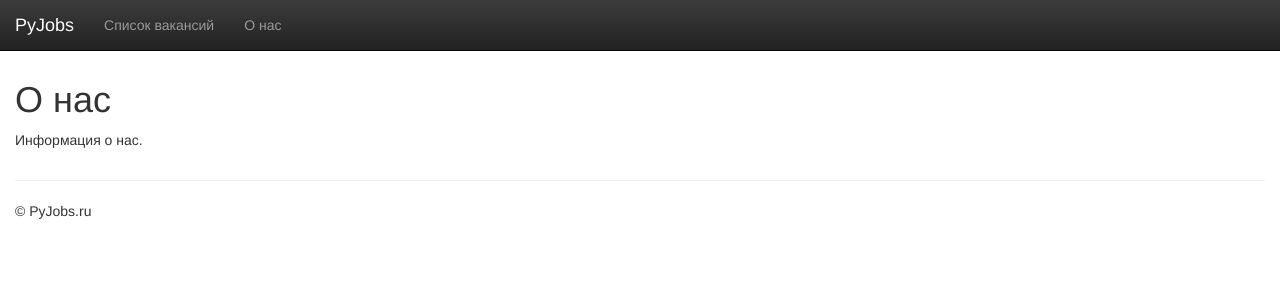
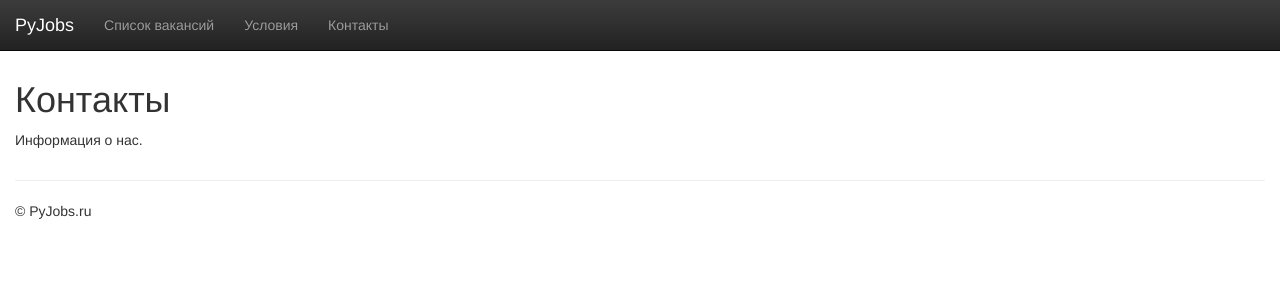
Before and after one commit to pyshop/pyjobs, a Django app: page /about/ in a window 1280 px wide. Shown: the top 300 px of the page. Run offline with Django 3.2, Linux system fonts and the light colour scheme; some libraries are stand-ins or nearby versions.

Commit message:
Adds new page conditions.

```diff
--- a/src/adverts/templates/adverts/about.html
+++ b/src/adverts/templates/adverts/about.html
@@ -1,8 +1,8 @@
 {% extends 'base.html' %}
 
-{% block title %}О нас{% endblock %}
+{% block title %}Контакты{% endblock %}
 
 {% block content %}
-    <h1>О нас</h1>
+    <h1>Контакты</h1>
     <p>Информация о нас.</p>
 {% endblock %}
--- a/src/adverts/templates/adverts/advert_detail.html
+++ b/src/adverts/templates/adverts/advert_detail.html
@@ -8,5 +8,4 @@
 
     <p>Автор: {{ advert.author }}</p>
     <p>Дата изменения: {{ advert.modified }}</p>
-    <p><a href="{% url 'advert-detail' advert.pk %}">подробнее...</a></p>
 {% endblock %}
--- a/src/adverts/templates/base.html
+++ b/src/adverts/templates/base.html
@@ -30,7 +30,8 @@
         <div class="collapse navbar-collapse" id="navbar-collapse">
             <ul class="nav navbar-nav">
                 <li><a href="{% url 'home' %}">Список вакансий</a></li>
-                <li><a href="{% url 'about-us' %}">О нас</a></li>
+				<li><a href="{% url 'conditions' %}">Условия</a></li>
+				<li><a href="{% url 'about-us' %}">Контакты</a></li>
             </ul>
         </div>
         <!-- /.navbar-collapse -->
--- a/src/adverts/views.py
+++ b/src/adverts/views.py
@@ -16,3 +16,7 @@ class AdvertList(ListView):
 
 class AdvertDetail(DetailView):
     model = models.Advert
+
+
+class Conditions(TemplateView):
+    template_name = 'adverts/conditions.html'
--- a/src/pyjobs/urls.py
+++ b/src/pyjobs/urls.py
@@ -9,6 +9,7 @@ urlpatterns = [
     url(r'^$', views.AdvertList.as_view(), name='home'),
     url(r'^advert/(?P<pk>\d+)/$', views.AdvertDetail.as_view(), name='advert-detail'),
     url(r'^about/$', views.AboutUs.as_view(), name='about-us'),
+	url(r'^conditions/$', views.Conditions.as_view(), name='conditions'),
 
     url(r'^admin/', include(admin.site.urls)),
 ]
```
Also changed, not shown: src/adverts/templates/adverts/conditions.html (added, +8 -0 lines), db/db.sqlite3.
